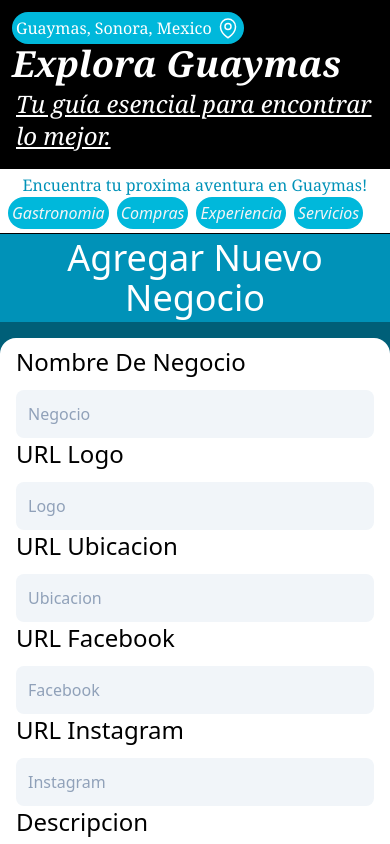
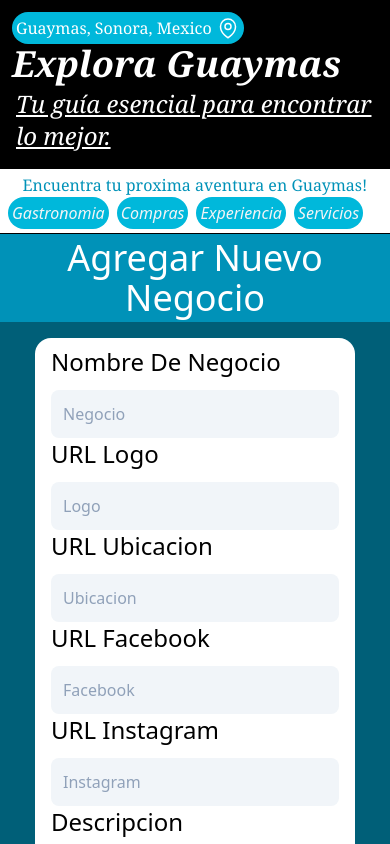
Before and after one commit to TylerBrock01/FE_gsono, a React (Vite) app: page /register in a window 390 px wide. Shown: the top 844 px of the page. Built offline with nearby package versions, Linux system fonts and the light colour scheme.

Commit message:
font-weight added light

```diff
--- a/src/views/RegisterView.tsx
+++ b/src/views/RegisterView.tsx
@@ -11,9 +11,9 @@ export default function RegisterView() {
 
             <form
                 onSubmit={handleSubmit(handleRegister)}
-                className=" bg-cyan-800 gap-2 py-2 border-black border-b-1 flex flex-col md:items-center"
+                className=" bg-cyan-800 gap-2 py-2 border-black border-b-1 flex flex-col items-center"
             >
-                <div className='bg-white rounded-2xl mt-2 mb-2 gap-2 p-2 px-4'>
+                <div className='bg-white rounded-2xl mt-2 w-80 md:w-100 gap-2 p-2 px-4 font-light'>
                     {/*name*/}
                     <div className="grid grid-cols-1 space-y-3">
                         {/*name*/}
```
